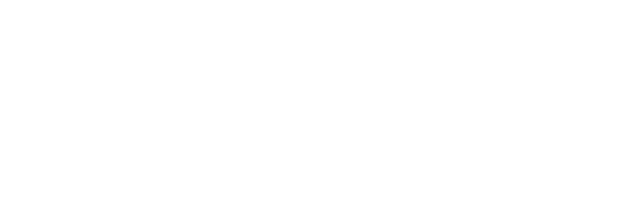
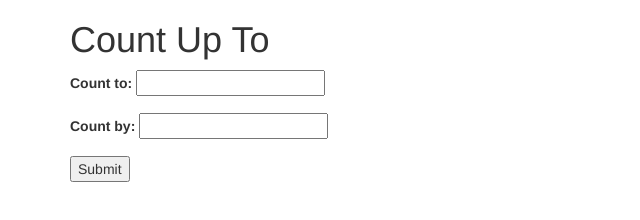
Before and after one commit to brussell36/count-up-by, a plain HTML site: page index.html in a window 1280 px wide. Shown: the whole page, without its empty margins (0-640 px from the left). Drawn offline with Linux system fonts and the light colour scheme.

Commit message:
Add input forms and submit button to index.html.
Co-authored-by: Payne Fulcher <pfulcher26@gmail.com>

```diff
--- a/index.html
+++ b/index.html
@@ -7,9 +7,23 @@
   <link rel="stylesheet" href="css/styles.css">
   <script src="js/jquery-3.5.1.js"></script>
   <script src="js/scripts.js"></script>
-  <title>Document</title>
+  <title>Count Up</title>
 </head>
 <body>
-
+  <div class="container">
+  <h1>Count Up To</h1>
+  <form>
+    <div class="form-group">
+      <label for="input1">Count to:</label>
+      <input type="text">
+    </div>
+    <div class="form-group">
+      <label for="input2">Count by:</label>
+      <input type="text">
+    </div>
+    <button type="button">Submit</button>
+  </form>
+  <div class="output"></div>
+</div>
 </body>
 </html>
```
